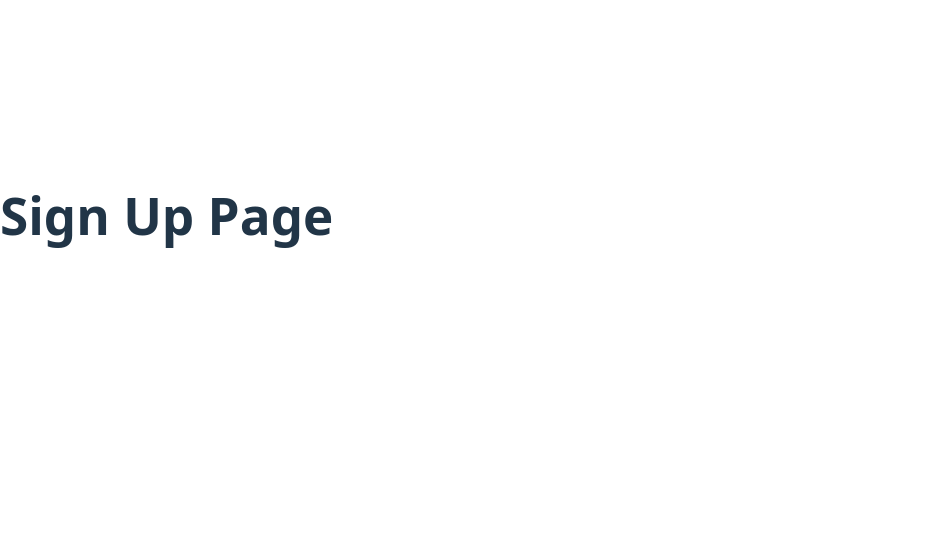
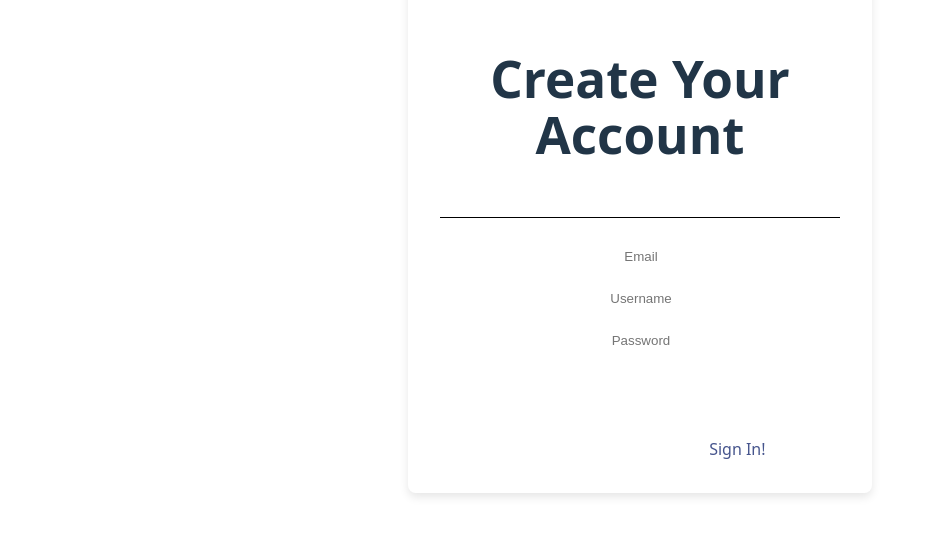
Before and after one commit to aparmahajan/MMU-Frontend, a React (Vite) app: page /signup in a window 1280 px wide. Shown: the part 162-698 px from the top of the page, without its empty margins (0-931 px from the left). Built offline with nearby package versions, Linux system fonts and the light colour scheme.

Commit message:
Sign Up Page
Updated file names and implemented basic sign up page

```diff
--- a/src/pages/Login.jsx
+++ b/src/pages/Login.jsx
@@ -1,12 +1,12 @@
 import { useNavigate } from "react-router-dom";
 import { Link } from "react-router-dom";
-import '../styles/Login.css';
+import '../styles/LogSignin.css';
 
 function Login(){
     const navigate = useNavigate();
     return (
-      <div className="login-container">
-        <div className="login-box">
+      <div className="log-sign-in-container">
+        <div className="log-sign-in-box">
             <h1>Melanin Meetups</h1>
             <button onClick={() => navigate("/about")}>Go to About</button>
             <LoginForm/>
@@ -39,14 +39,15 @@ const LoginForm = () => {
                 <div>
                     <input type="password" placeholder="Password" className="input-field"/>
                 </div>
-                <div>
+
                     <p>
 
                     </p>
-                </div>
+
                 <div>
                     <button type="submit">Login</button>
                 </div>
+                <p> </p>
                 <div>
                     <span style={{ color: "#FFFFFF" }}>
                         Don't have an account? <Link to="/signup" > Create an Account! </Link>
--- a/src/pages/Signup.jsx
+++ b/src/pages/Signup.jsx
@@ -1,13 +1,63 @@
 import { useNavigate } from "react-router-dom";
+import { Link } from "react-router-dom";
+import '../styles/LogSignin.css';
+
 function Signup(){
   const navigate = useNavigate();
 
-  return (
-    <div>
-      <h1>Sign Up Page</h1>
-      <button onClick={() => navigate("/login")}>Go to Log In</button>
+    return (
+    <div className="log-sign-in-container">
+        <div className="log-sign-in-box">
+            <h1>Create Your Account</h1>
+            <SignInForm/>
+        </div>
     </div>
-  );
+    );
 }
 
 export default Signup;
+
+
+const SignInForm = () => {
+    return (
+        <div className="form-container">
+            <div>
+
+            <div style={{
+                height: "1px", /* Thin bar */
+                backgroundColor: "#000000",
+                margin: "20px auto" /* Centers the bar */
+                }}>
+            </div>
+
+                <div>
+                    <input type="email" placeholder="Email" className="input-field"/>
+                </div>
+                <div>
+                    <input type="text" placeholder="Username" className="input-field" />
+
+
+                </div>
+                <div>
+                    <input type="password" placeholder="Password" className="input-field"/>
+                </div>
+
+
+                    <p>
+
+                    </p>
+
+                <div>
+                    <button type="submit">Sign Up</button>
+                </div>
+                <p> </p>
+                <div>
+                    <span style={{ color: "#FFFFFF" }}>
+                        Already have an account? <Link to="/login" > Sign In! </Link>
+                    </span>
+                </div>
+
+            </div>
+        </div>
+    );
+}
--- a/src/pages/about.jsx
+++ b/src/pages/about.jsx
@@ -1,4 +1,5 @@
 import { useNavigate } from "react-router-dom";
+
 function About(){
   const navigate = useNavigate();
 
--- a/src/styles/Login.css
+++ b/src/styles/LogSignIn.css
@@ -1,5 +1,5 @@
 
-.login-container {
+.log-sign-in-container {
     display: flex;
     justify-content: center;
     align-items: center;
@@ -9,7 +9,7 @@
 }
 
 /* Style the login box */
-.login-box {
+.log-sign-in-box {
     background: rgba(255, 255, 255, 0.313);
     padding: 2rem;
     border-radius: 8px;
```
